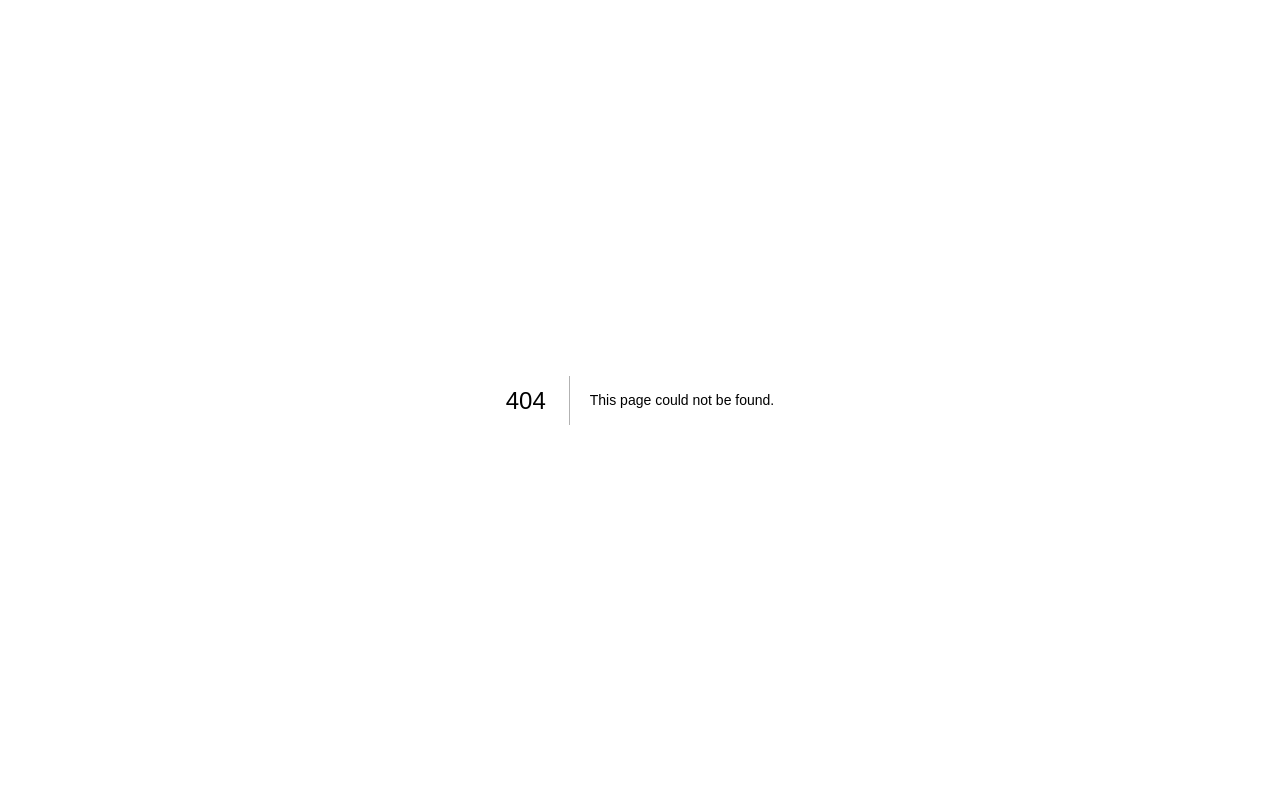
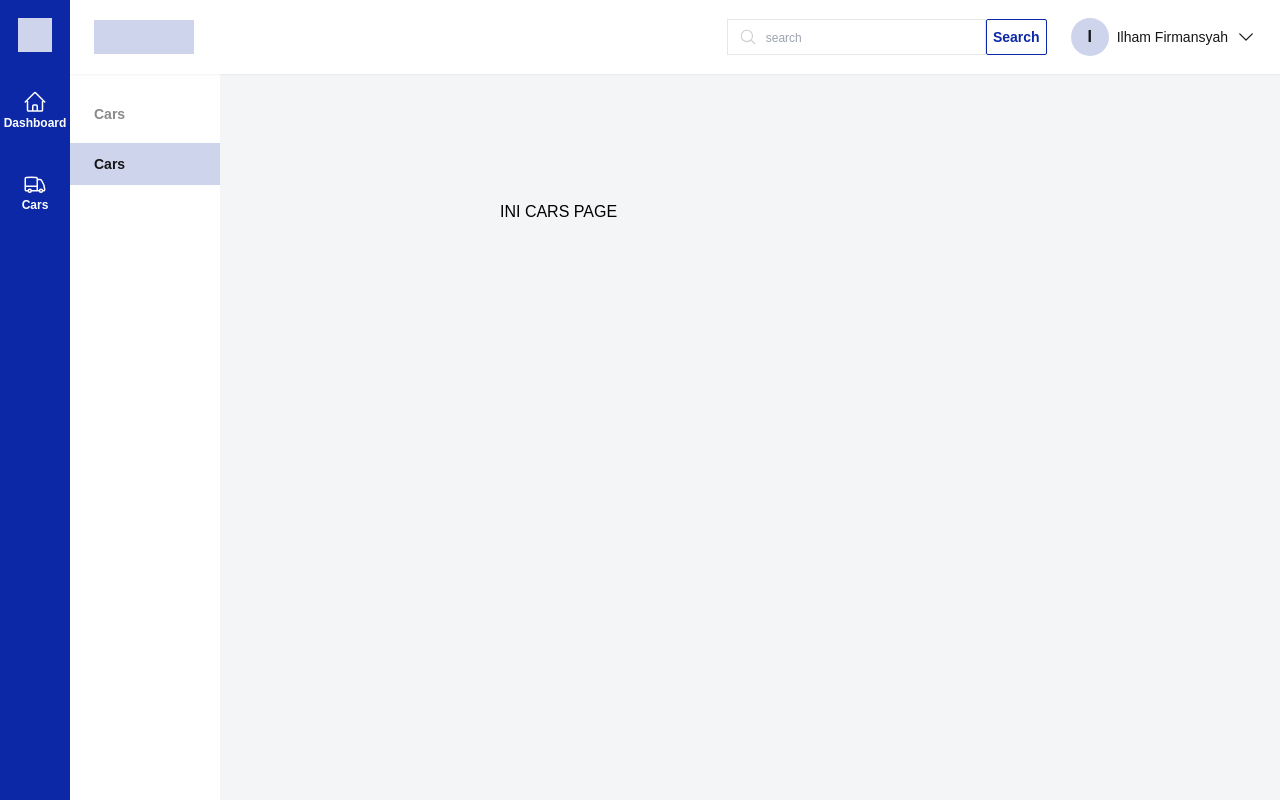
Before and after one commit to milhamfirmansyah/admin-carRent, a Next.js app: page /cars in a window 1280 px wide. Before the commit this address had no page. Built offline with nearby package versions, Linux system fonts and the light colour scheme.

Commit message:
create cars page

```diff
--- /dev/null
+++ b/app/cars/page.tsx
@@ -0,0 +1,17 @@
+import React from 'react';
+import Navbar from '../components/Navbar';
+import Sidebar from '../components/Sidebar';
+import SidebarRight from '../components/SidebarRight';
+
+function Cars() {
+  return (
+    <div>
+      <Navbar />
+      <Sidebar />
+      <SidebarRight header="Cars" content="Cars" />
+      <h1 className="pl-[500px] pt-[200px]">INI CARS PAGE</h1>
+    </div>
+  );
+}
+
+export default Cars;
--- a/app/components/Sidebar.tsx
+++ b/app/components/Sidebar.tsx
@@ -1,19 +1,19 @@
-'use client';
 import React, { useState } from 'react';
 import { HomeIcon, TruckIcon } from '@heroicons/react/24/outline';
+import Link from 'next/link';
 
 function Sidebar() {
   return (
     <div className="w-[70px] h-[902px] bg-[#0D28A6] flex flex-col items-center fixed top-0 left-0 z-10">
       <div className="w-[34px] h-[34px] bg-[#CFD4ED] my-[18px]"></div>
-      <div className="flex flex-col items-center py-[20px] cursor-pointer hover:bg-[#FFF] hover:bg-opacity-30 w-full">
+      <Link href={'/'} className="flex flex-col items-center py-[20px] cursor-pointer hover:bg-[#FFF] hover:bg-opacity-30 w-full">
         <HomeIcon className="h-[24px] w-[24px] text-[#FFFFFF]" />
         <p className="text-[#FFF] text-[12px] font-bold leading-[18px]">Dashboard</p>
-      </div>
-      <div className="flex flex-col items-center py-[20px] cursor-pointer hover:bg-[#FFF] hover:bg-opacity-30 w-full">
-        <TruckIcon className="h-[24px] w-[24px] text-[#FFFFFF]" />
-        <p className="text-[#FFF] text-[12px] font-bold leading-[18px]">Cars</p>
-      </div>
+      </Link>
+      <Link href={'/cars'} className="flex flex-col items-center py-[20px] cursor-pointer hover:bg-[#FFF] hover:bg-opacity-30 w-full">
+          <TruckIcon className="h-[24px] w-[24px] text-[#FFFFFF]" />
+          <p className="text-[#FFF] text-[12px] font-bold leading-[18px]">Cars</p>
+      </Link>
     </div>
   );
 }
--- a/app/components/SidebarRight.tsx
+++ b/app/components/SidebarRight.tsx
@@ -1,4 +1,3 @@
-import { type } from 'os';
 import React from 'react';
 
 interface SidebarRightProps {
--- /dev/null
+++ b/app/loading.tsx
@@ -0,0 +1,9 @@
+import React from 'react'
+
+function loading() {
+  return (
+    <div>loading...</div>
+  )
+}
+
+export default loading
--- a/app/page.tsx
+++ b/app/page.tsx
@@ -1,17 +1,15 @@
-import Image from 'next/image'
-import Sidebar from './components/Sidebar'
-import Navbar from './components/Navbar'
-import SidebarRight from './components/SidebarRight'
+import Image from 'next/image';
+import Sidebar from './components/Sidebar';
+import Navbar from './components/Navbar';
+import SidebarRight from './components/SidebarRight';
 
 export default function Home() {
   return (
-    <>
-      <div>
-        <Navbar />
-        <Sidebar />
-        <SidebarRight header='Dashboard' content='Dashboard'/>
-        <h1 className='pl-[500px] pt-[200px]'>INI DASHBOARD</h1>
-      </div>
-    </>
-  )
+    <div>
+      <Navbar />
+      <Sidebar />
+      <SidebarRight header="Dashboard" content="Dashboard" />
+      <h1 className="pl-[500px] pt-[200px]">INI DASHBOARD</h1>
+    </div>
+  );
 }
```
